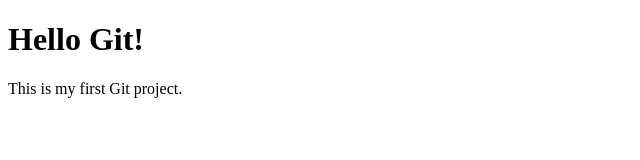
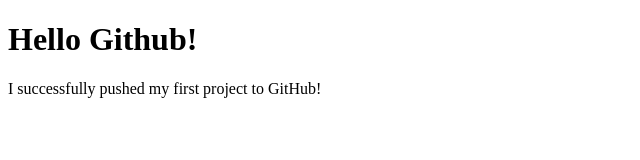
Before and after one commit to Owen9860/GitPractice, a plain HTML site: page index.html in a window 1280 px wide. Shown: the whole page, without its empty margins (0-640 px from the left). Drawn offline with Linux system fonts and the light colour scheme.

Commit message:
Updated homepage message

```diff
--- a/index.html
+++ b/index.html
@@ -4,7 +4,7 @@
     <title>Git Practice</title>
 </head>
 <body>
-    <h1>Hello Git!</h1>
-    <p>This is my first Git project.</p>
+    <h1>Hello Github!</h1>
+    <p>I successfully pushed my first project to GitHub!</p>
 </body>
 </html>
```
